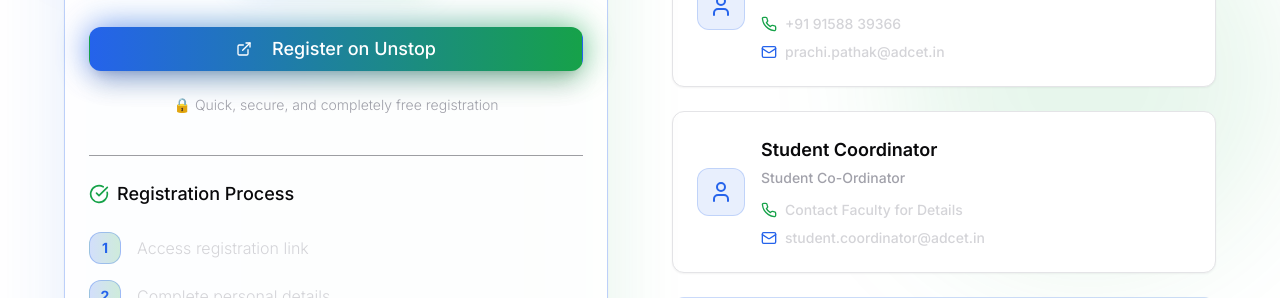
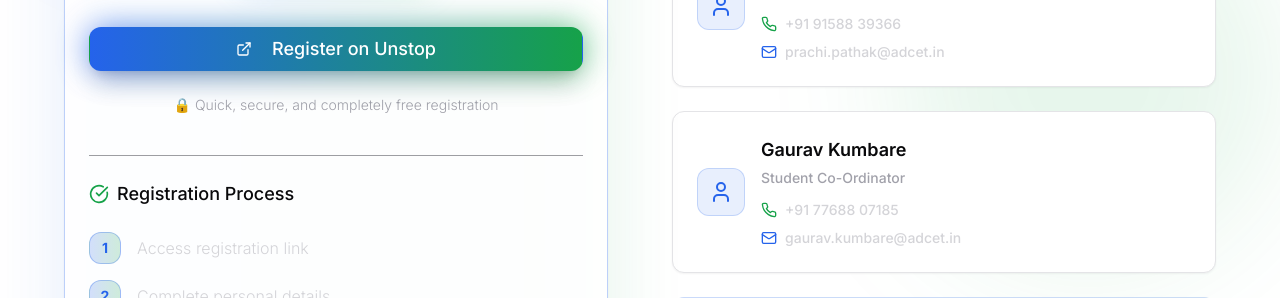
Before and after one commit to Aditya-padale/Codethon-2k25, a React (Vite) app: page / in a window 1280 px wide. Shown: the part 6460-6758 px from the top of the page. Built offline with nearby package versions, Linux system fonts and the light colour scheme.

Commit message:
adding student details

```diff
--- a/src/components/Registration.tsx
+++ b/src/components/Registration.tsx
@@ -22,9 +22,9 @@
       gradient: "from-purple-500/20 to-purple-600/10"
     },
     {
-      name: "Student Coordinator",
-      phone: "Contact Faculty for Details",
-      email: "student.coordinator@adcet.in",
+      name: "Gaurav Kumbare",
+      phone: "+91 77688 07185",
+      email: "gaurav.kumbare@adcet.in",
       role: "Student Co-Ordinator",
       icon: User,
       gradient: "from-green-500/20 to-green-600/10"
```
